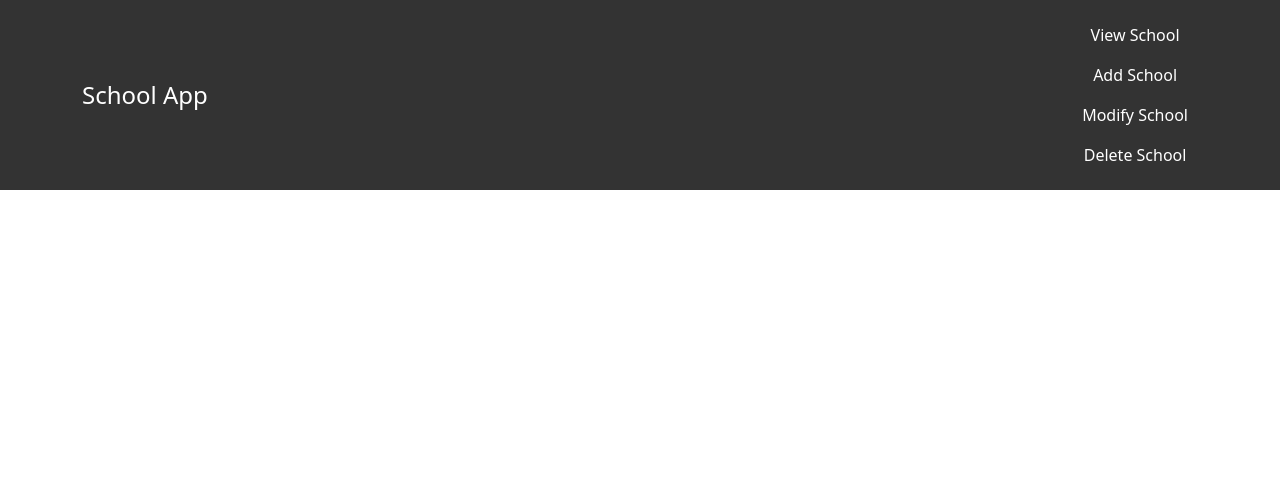
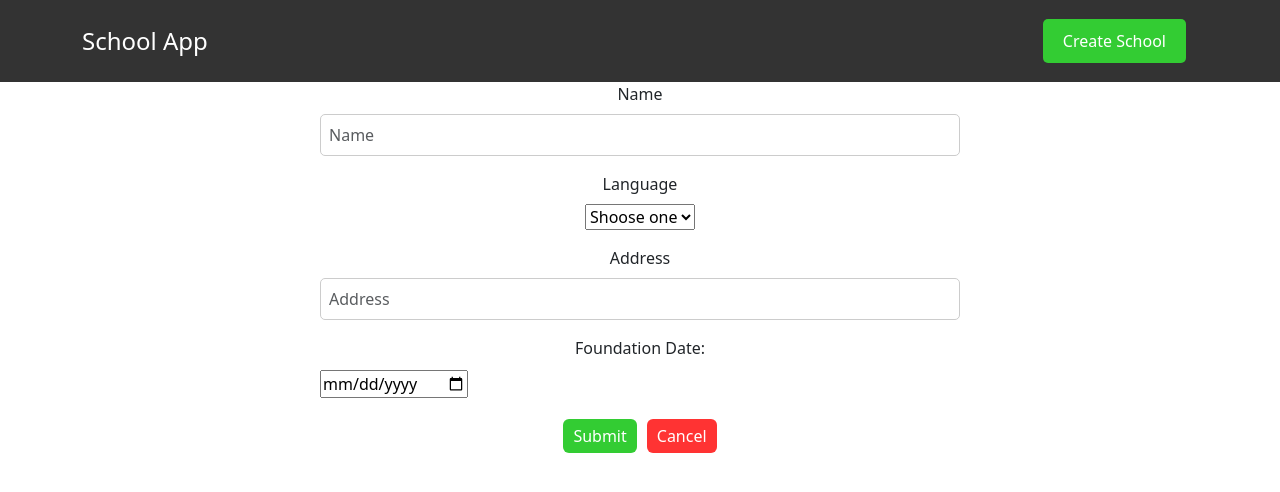
Before and after one commit to Joseleon1903/ReactCrudAppSample, a React (Create React App) app in the folder schoolcrudfrontend/: page /AddSchool in a window 1280 px wide. Shown: the top 492 px of the page. Built offline with nearby package versions, Linux system fonts and the light colour scheme.

Commit message:
add code for crud

```diff
--- a/schoolcrudfrontend/package.json
+++ b/schoolcrudfrontend/package.json
@@ -6,9 +6,11 @@
     "@testing-library/jest-dom": "^5.17.0",
     "@testing-library/react": "^13.4.0",
     "@testing-library/user-event": "^13.5.0",
+    "axios": "^1.6.3",
     "bootstrap": "^5.3.2",
     "react": "^18.2.0",
     "react-dom": "^18.2.0",
+    "react-router-dom": "^6.21.1",
     "react-scripts": "5.0.1",
     "web-vitals": "^2.1.4"
   },
--- a/schoolcrudfrontend/src/App.js
+++ b/schoolcrudfrontend/src/App.js
@@ -3,12 +3,29 @@ import './App.css';
 import "../node_modules/bootstrap/dist/css/bootstrap.min.css";
 import "../node_modules/bootstrap/dist/js/bootstrap.js"
 import Navbar from './layout/Navbar.js'
+import Home from './layout/Home.js'
+import AddSchool from './School/AddSchool.js'
+
+import { BrowserRouter as Router, Routes, Route } from "react-router-dom";
 
 
 function App() {
   return (
     <div className="App">
+
+      <Router>
+
       <Navbar></Navbar>
+
+      <Routes>
+        <Route exact path="/" element={<Home/>}></Route>
+        <Route exact path="/AddSchool" element={<AddSchool/>}></Route>
+
+      </Routes>
+
+
+      </Router>
+
 
 
     </div>
--- /dev/null
+++ b/schoolcrudfrontend/src/School/AddSchool.css
@@ -0,0 +1,60 @@
+#form-layout {
+    width: 50%;
+    margin: auto;
+    text-align: center;
+  }
+
+  label, input {
+    display: block;
+    margin-bottom: 10px;
+  }
+
+  input[type="text"], input[type="email"], textarea {
+    width: 100%;
+    padding: 8px;
+    border-radius: 5px;
+    border: 1px solid #ccc;
+    box-sizing: border-box;
+    margin-bottom: 10px;
+  }
+
+  input[type="submit"] {
+    padding: 10px;
+    background-color: #4CAF50;
+    color: white;
+    border: none;
+    border-radius: 5px;
+    cursor: pointer;
+  }
+
+  input[type="submit"]:hover {
+    background-color: #45a049;
+  }
+
+  /* Estilos para los botones */
+.btn-group {
+    display: flex;
+    justify-content: space-around;
+  }
+
+  .btn {
+    padding: 5px 10px;
+    margin: 5px;
+    border: none;
+    cursor: pointer;
+  }
+
+  .btn-delete {
+    background-color: #ff3333;
+    color: white;
+  }
+
+  .btn-edit {
+    background-color: #6699ff;
+    color: white;
+  }
+
+  .btn-view {
+    background-color: #33cc33;
+    color: white;
+  }
--- a/schoolcrudfrontend/src/School/AddSchool.js
+++ b/schoolcrudfrontend/src/School/AddSchool.js
@@ -1,9 +1,92 @@
-import React from "react";
+import './AddSchool.css';
+import axios from 'axios'
+import React, { useState } from 'react';
+import { Link , useNavigate} from 'react-router-dom';
+
 
 export default function AddSchool() {
+
+  let navigate = useNavigate();
+
+  const [school, setSchool] = useState({
+    name : "",
+    language :  "",
+    address : "",
+    foundationDate : "",
+  });
+
+  const { name, language, address, foundationDate } = school;
+
+  const onInputChange = (e) => {
+    setSchool({ ...school, [e.target.name]: e.target.value });
+  };
+
+  const onSubmit = async (e) => {
+    e.preventDefault();
+    await axios.post("http://localhost:8080/api/school", school);
+    console.log("send post request....");
+    navigate("/");
+
+  };
+
   return (
-    <div>
-        <h1>Add School</h1>
+    <div id="form-layout">
+
+          <form onSubmit={(e) => onSubmit(e)}  >
+            <div className="mb-3">
+              <label htmlFor="Name" className="form-label">
+                Name
+              </label>
+              <input
+                type={"text"}
+                className="form-control"
+                placeholder="Name"
+                name="name"
+                value={name}
+                onChange={(e) => onInputChange(e)}
+              />
+            </div>
+
+            <div className="mb-3">
+              <label htmlFor="language" className="form-label">
+                Language
+              </label>
+              <select value={language} name='language' onChange={(e) => onInputChange(e)} required>
+                <option value="">Shoose one</option>
+                <option value="English">English</option>
+                <option value="Spanish">Spanish</option>
+                <option value="Mandarin">Mandarin</option>
+              </select>
+            </div>
+
+            <div className="mb-3">
+              <label htmlFor="address" className="form-label">
+                Address
+              </label>
+              <input
+                type={"text"}
+                className="form-control"
+                placeholder="Address"
+                name="address"
+                value={address}
+                onChange={(e) => onInputChange(e)}
+              />
+            </div>
+
+            <div className="mb-3">
+              <label htmlFor="foundationDate">Foundation Date:</label>
+              <input type={"date"} value={foundationDate} id="foundationDate" placeholder="Foundation Date" name="foundationDate" onChange={(e) => onInputChange(e)} required />
+            </div>
+
+            <button type="submit" className="btn btn-view">
+              Submit
+            </button>
+            <Link className="btn btn-delete" to="/">
+              Cancel
+            </Link>
+          </form>
     </div>
   );
+
+
 }
--- /dev/null
+++ b/schoolcrudfrontend/src/layout/Home.css
@@ -0,0 +1,48 @@
+table {
+  border-collapse: collapse;
+  width: 100%;
+  border: 1px solid #ddd;
+  margin: 2em;
+}
+
+th, td {
+  border: 1px solid #ddd;
+  padding: 8px;
+  text-align: left;
+}
+
+th {
+  background-color: #f2f2f2;
+}
+
+tr:nth-child(even) {
+  background-color: #f9f9f9;
+}
+
+/* Estilos para los botones */
+.btn-group {
+  display: flex;
+  justify-content: space-around;
+}
+
+.btn {
+  padding: 5px 10px;
+  margin: 5px;
+  border: none;
+  cursor: pointer;
+}
+
+.btn-delete {
+  background-color: #ff3333;
+  color: white;
+}
+
+.btn-edit {
+  background-color: #6699ff;
+  color: white;
+}
+
+.btn-view {
+  background-color: #33cc33;
+  color: white;
+}
--- /dev/null
+++ b/schoolcrudfrontend/src/layout/Home.js
@@ -0,0 +1,60 @@
+import React, { useState, useEffect } from 'react';
+import './Home.css';
+import axios from 'axios';
+export default function Home() {
+
+    const [schools, setSchools] = useState([]);
+
+
+    useEffect(()=>{
+        console.log("Entering in use effect");
+        loadSchools();
+
+    }, []);
+
+
+    const loadSchools= async()=>{
+      const result = await axios.get("http://localhost:8080/api/school");
+      console.log(result);
+      setSchools(result.data);
+    }
+
+  return (
+    <div>
+        <h1>Home</h1>
+        <table>
+          <thead>
+            <tr>
+              <th>Id</th>
+              <th>Name</th>
+              <th>Language</th>
+              <th>Address</th>
+              <th>Foundation Date</th>
+              <th>Action</th>
+            </tr>
+          </thead>
+          <tbody>
+            {
+              schools.map((school) =>(
+
+                  <tr>
+                    <td key={school.id}> {school.id}</td>
+                    <td>{school.name}</td>
+                    <td>{school.language}</td>
+                    <td>{school.address}</td>
+                    <td>{school.foundationDate}</td>
+                    <td class="btn-group">
+                      <button class="btn btn-delete">Delete</button>
+                      <button class="btn btn-edit">Edit</button>
+                      <button class="btn btn-view">Show</button>
+                    </td>
+                  </tr>
+
+              ))
+
+            }
+          </tbody>
+        </table>
+    </div>
+  );
+}
--- a/schoolcrudfrontend/src/layout/Navbar.css
+++ b/schoolcrudfrontend/src/layout/Navbar.css
@@ -28,8 +28,19 @@
   }
 
   .nav-link {
+
     text-decoration: none;
     color: white;
+    background-color: #33cc33;
+    padding: 10px 20px;
+    border: none;
+    text-align: center;
+    display: inline-block;
+    font-size: 16px;
+    margin: 4px 2px;
+    cursor: pointer;
+    border-radius: 5px; /* Establecer el radio del borde para hacerlo redondeado */
+
   }
 
   /* Estilos para el menú de hamburguesa en dispositivos móviles */
--- a/schoolcrudfrontend/src/layout/Navbar.js
+++ b/schoolcrudfrontend/src/layout/Navbar.js
@@ -1,5 +1,6 @@
 import React from "react";
 import './Navbar.css';
+import { Link } from 'react-router-dom';
 
 export default function Navbar() {
   return (
@@ -9,16 +10,7 @@ export default function Navbar() {
       <input type="checkbox" id="nav-toggle" className="nav-toggle" />
       <ul className="navbar-nav">
         <li className="nav-item">
-          <a className="nav-link" to="/">View School</a>
-        </li>
-        <li className="nav-item">
-          <a className="nav-link" to="/servicios">Add School</a>
-        </li>
-        <li className="nav-item">
-          <a className="nav-link" to="/productos">Modify School</a>
-        </li>
-        <li className="nav-item">
-          <a className="nav-link" to="/contacto">Delete School</a>
+          <Link className="nav-link" to="/AddSchool">Create School</Link>
         </li>
       </ul>
     </div>
```
Also changed, not shown: 1 other file (tests, documents, lock files or other folders).
